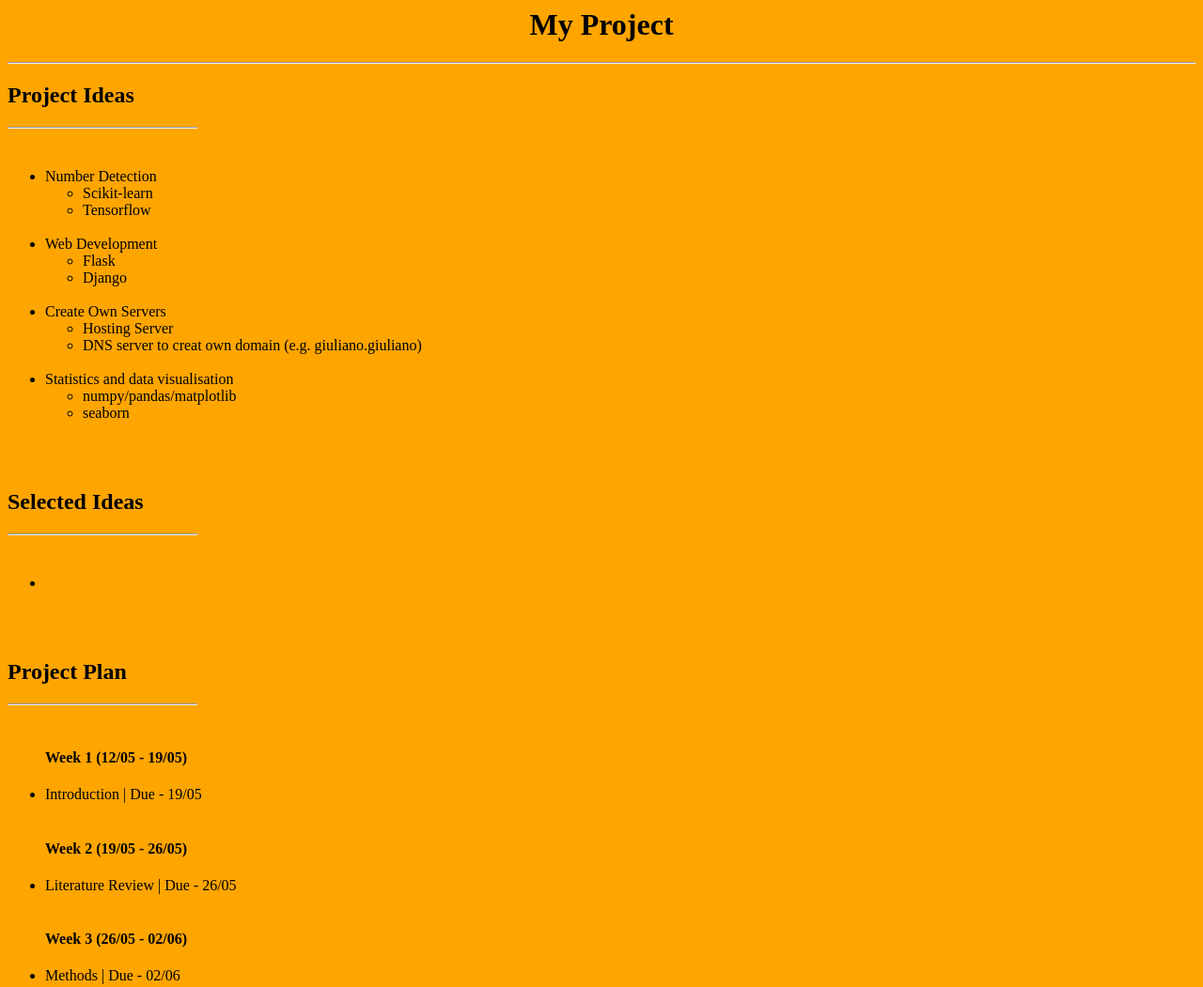
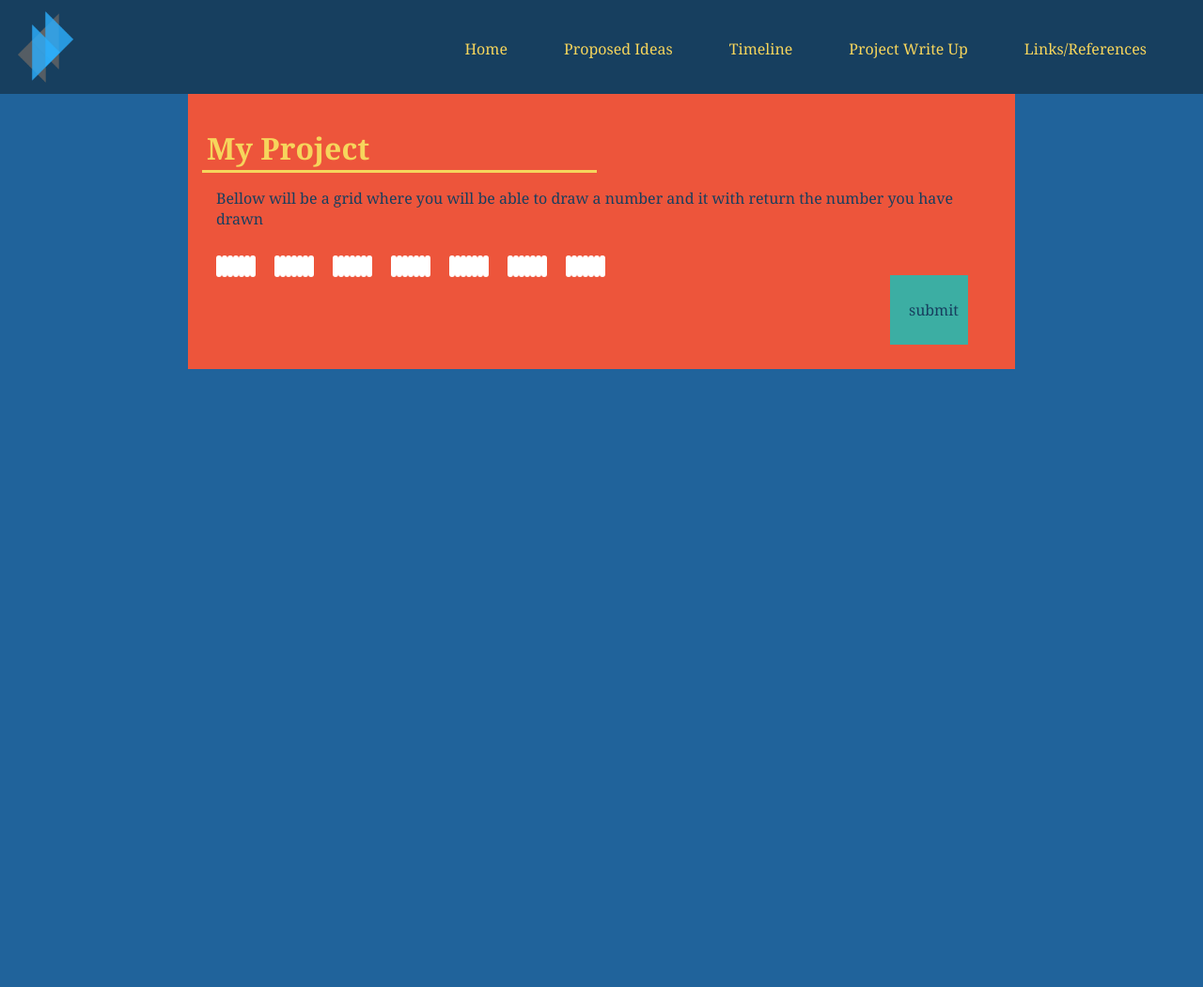
Before and after one commit to leehao921/GiulianoPalazzi.github.io, a plain HTML site: page index.html in a window 1280 px wide. Shown: the top 1051 px of the page at 94% size. After the commit the page ends 800 px from the top, so only its background shows below. Drawn offline with Linux system fonts and the light colour scheme.

Commit message:
Add files via upload

```diff
--- a/index.html
+++ b/index.html
@@ -1,120 +1,96 @@
-<html>
-   <head>
-      <title>Giuliano's Project</title>
-      <link rel="stylesheet" href="styles.css">
-   <head>
-   <body bgcolor="#FFA500">
-      <div><h1 align = "center">My Project</h1></div>
-      <hr />
-      <div>
-         <h2>Project Ideas</h2>
-         <hr align = "left" width="200px" />
-         <br />
-         <ul>
-            <li>Number Detection</li>
-            <ul>
-               <li>Scikit-learn</li>
-               <li>Tensorflow</li>
-            </ul>
-            <br />
-            <li>Web Development</li>
-            <ul>
-               <li>Flask</li>
-               <li>Django</li>
-            </ul>
-            <br />
-            <li>Create Own Servers</li>
-            <ul>
-               <li>Hosting Server</li>
-               <li>DNS server to creat own domain (e.g. giuliano.giuliano)</li>
-            </ul>
-            <br />
-            <li>Statistics and data visualisation</li>
-            <ul>
-               <li>numpy/pandas/matplotlib</li>
-               <li>seaborn</li>
-            </ul>
-         </ul>
-         <br />
-         <br />
-         <h2>Selected Ideas</h2>
-         <hr align = "left" width="200px" />
-         <br />
-         <ul>
-            <li></li>
-         </ul>
-         <br />
-         <br />
-         <h2>Project Plan</h2>
-         <hr align = "left" width="200px" />
-         <br />
-         <ul>
-            <h4>Week 1 (12/05 - 19/05)</h4>
-            <li>Introduction | Due - 19/05</li>
-            <br />
-            <h4>Week 2 (19/05 - 26/05)</h4>
-            <li>Literature Review | Due - 26/05</li>
-            <br />
-            <h4>Week 3 (26/05 - 02/06)</h4>
-            <li>Methods | Due - 02/06</li>
-            <br />
-            <h4>Week 4 (02/06 - 09/06)</h4>
-            <li>Conclusion | Due - 09/06</li>
-            <br />
-            <h4>Week 5 (09/06 - 16/06)</h4>
-            <li>Recommendations | Due - 16/06</li>
-            <br />
-            <h4>Week 6 (16/06 - 18/06)</h4>
-            <li>References | Due - 18/06</li>
-            <li>Appendices | Due - 18/06</li>
-            <li>Title Page | Due - 18/06</li>
-         </ul>
-         <br />
-         <br />
-         <h2>Deadline</h2>
-         <hr align = "left" width="200px" />
-         <br />
-         <ul>
-            <p>18th of June</p>
-         </ul>
-         <br />
-         <br />
+<html lang="en">
+  <head>
+    <meta charset="UTF-8" />
+    <meta name="viewport" content="width=device-width, initial-scale=1.0" />
+    <title>My Project | Home</title>
+    <link rel="stylesheet" href="styles.css" />
+  </head>
+  <body>
+    <div id="topmenu">
+      <img id="toplogo" src="images\logo.jpg" alt="logo" />
+      <a class="topmenu" id="rightmost" href="pages\references.html"
+        >Links/References</a
+      >
+      <a class="topmenu" href="pages\writeup.html">Project Write Up</a>
+      <a class="topmenu" href="pages\timeline.html">Timeline</a>
+      <a class="topmenu" href="pages\ideas.html">Proposed Ideas</a>
+      <a class="topmenu" href="index.html">Home</a>
+    </div>
+    <div id="mainbody">
+      <div class="body">
+        <h1>My Project</h1>
+        <hr align="left" />
+        <p>
+          Bellow will be a grid where you will be able to draw a number and it
+          with return the number you have drawn
+        </p>
       </div>
-      <div>
-         <h2>Links</h2>
-         <hr align = "left" width="200px" />
-         <span>
-            <h4>Project 1</h4>
-            <a href = "https://scikit-learn.org/">Scikit-learn Library</a>
-            <a href = "https://www.tensorflow.org/">Tensorflow Library</a>
-         </span>
-         <br />
-         <span>
-            <h4>Project 2</h4>
-            <a href = "https://flask.palletsprojects.com/en/1.1.x/">Flask Library</a>
-            <a href = "https://www.djangoproject.com/">Django Library</a>
-         </span>
-         <br />
-         <span>
-            <h4>Project 4</h4>
-            <a href = "https://numpy.org/">numpy</a>
-            <a href = "https://pandas.pydata.org/">pandas</a>
-            <a href = "https://matplotlib.org/">matplotlib</a>
-            <a href = "https://seaborn.pydata.org/">seaborn</a>
-         </span>
+      <div class="body">
+        <span
+          ><div class="grid"></div>
+          <div class="grid"></div>
+          <div class="grid"></div>
+          <div class="grid"></div>
+          <div class="grid"></div>
+          <div class="grid"></div>
+          <div class="grid"></div
+        ></span>
+        <span
+          ><div class="grid"></div>
+          <div class="grid"></div>
+          <div class="grid"></div>
+          <div class="grid"></div>
+          <div class="grid"></div>
+          <div class="grid"></div>
+          <div class="grid"></div
+        ></span>
+        <span
+          ><div class="grid"></div>
+          <div class="grid"></div>
+          <div class="grid"></div>
+          <div class="grid"></div>
+          <div class="grid"></div>
+          <div class="grid"></div>
+          <div class="grid"></div
+        ></span>
+        <span
+          ><div class="grid"></div>
+          <div class="grid"></div>
+          <div class="grid"></div>
+          <div class="grid"></div>
+          <div class="grid"></div>
+          <div class="grid"></div>
+          <div class="grid"></div
+        ></span>
+        <span
+          ><div class="grid"></div>
+          <div class="grid"></div>
+          <div class="grid"></div>
+          <div class="grid"></div>
+          <div class="grid"></div>
+          <div class="grid"></div>
+          <div class="grid"></div
+        ></span>
+        <span
+          ><div class="grid"></div>
+          <div class="grid"></div>
+          <div class="grid"></div>
+          <div class="grid"></div>
+          <div class="grid"></div>
+          <div class="grid"></div>
+          <div class="grid"></div
+        ></span>
+        <span
+          ><div class="grid"></div>
+          <div class="grid"></div>
+          <div class="grid"></div>
+          <div class="grid"></div>
+          <div class="grid"></div>
+          <div class="grid"></div>
+          <div class="grid"></div
+        ></span>
       </div>
-      <br />
-      <br />
-      <br />
-      <br />
-      <br />
-      <style>
-         div {
-           background-image:;
-           background-repeat: no-repeat;
-           background-attachment: fixed;
-           background-size: 100% 100%;
-         }
-         </style>
-   </body>
+      <div class="button"><p>submit</p></div>
+    </div>
+  </body>
 </html>
--- /dev/null
+++ b/styles.css
@@ -0,0 +1,131 @@
+/*color scheme
+#173f5f #20639b #3caea3 #f6d55c #ed553b */
+body {
+  background-color: #20639b;
+  margin-top: 0px;
+  margin-right: 0px;
+  margin-bottom: 0px;
+  margin-left: 0px;
+}
+#topmenu {
+  background-color: #173f5f;
+  height: 100px;
+  display: block;
+  margin-top: 0px;
+}
+img {
+  float: left;
+  height: 80px;
+  margin-top: 10px;
+  margin-bottom: 10px;
+  margin-left: 10px;
+}
+#rightmost {
+  margin-right: 45px;
+}
+a.topmenu,
+a:link {
+  float: right;
+  width: auto;
+  height: auto;
+  margin-top: 15px;
+  padding-top: 25.5px;
+  margin-bottom: 15px;
+  padding-bottom: 25.5px;
+  padding-left: 15px;
+  margin-left: 15px;
+  padding-right: 15px;
+  margin-right: 15px;
+  text-decoration: none;
+  color: #3caea3;
+  font-size: 16px;
+  font-family: Cambria, Cochin, Georgia, Times, "Times New Roman", serif;
+  text-decoration: none;
+}
+a.topmenu,
+a:visited {
+  color: #3caea3;
+  text-decoration: none;
+}
+a.topmenu,
+a:hover {
+  color: #f6d55c;
+}
+
+div#mainbody {
+  background-color: #ed553b;
+  height: auto;
+  margin-top: 0px;
+  margin-left: 200px;
+  margin-right: 200px;
+  margin-bottom: 100px;
+  display: block;
+  padding-bottom: 100px;
+}
+
+div.body {
+  marging-top: 15px;
+  padding-top: 15px;
+  padding-left: 20px;
+  padding-right: 20px;
+}
+h1 {
+  color: #f6d55c;
+  font-family: Cambria, Cochin, Georgia, Times, "Times New Roman", serif;
+}
+hr {
+  height: 3px;
+  width: 50%;
+  margin-top: -20px;
+  background-color: #f6d55c;
+  margin-left: -5px;
+  border: 0em;
+}
+p {
+  color: #173f5f;
+  margin-left: 10px;
+  font-family: Cambria, Cochin, Georgia, Times, "Times New Roman", serif;
+}
+h4 {
+  color: #173f5f;
+  margin-left: 7px;
+
+  margin-bottom: -3px;
+  font-family: Cambria, Cochin, Georgia, Times, "Times New Roman", serif;
+}
+li {
+  color: #173f5f;
+  margin-left: 10px;
+  font-family: Cambria, Cochin, Georgia, Times, "Times New Roman", serif;
+}
+ul {
+  margin-left: -15px;
+}
+
+.button {
+  background-color: #3caea3;
+  float: right;
+  padding: 10px;
+  margin-right: 50px;
+}
+.grid {
+  border-color: black;
+  border-radius: 3px;
+  border-weight: 3px;
+  background-color: white;
+  height: 40px;
+  width: 40px;
+  padding-left: 3px;
+  padding-top: 3px;
+  padding-right: 3px;
+  padding-bottom: 3px;
+  margin: 0px;
+  display: inline;
+}
+span {
+  margin-left: 10px;
+  margin-right: 10px;
+  padding: 0px;
+  margin-top: 0px;
+  margin-bottom: 0px;
+}
```
Also changed, not shown: pages/ideas.html (added, +59 -0 lines), pages/references.html (added, +23 -0 lines), pages/timeline.html (added, +46 -0 lines), pages/writeup.html (added, +25 -0 lines), Research paper.txt (added), images/logo.jpg (added).
